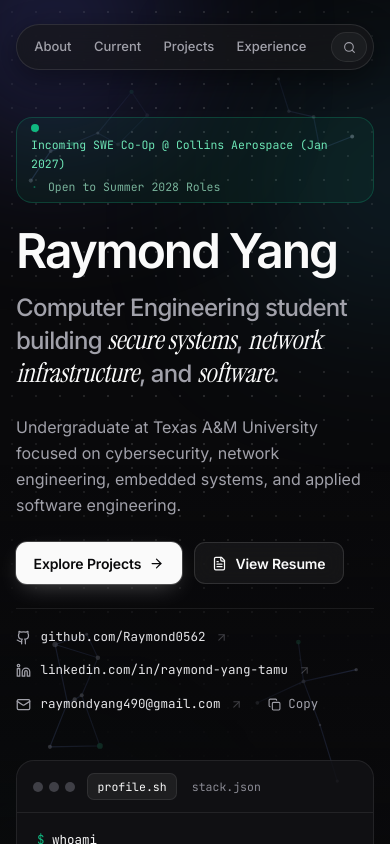
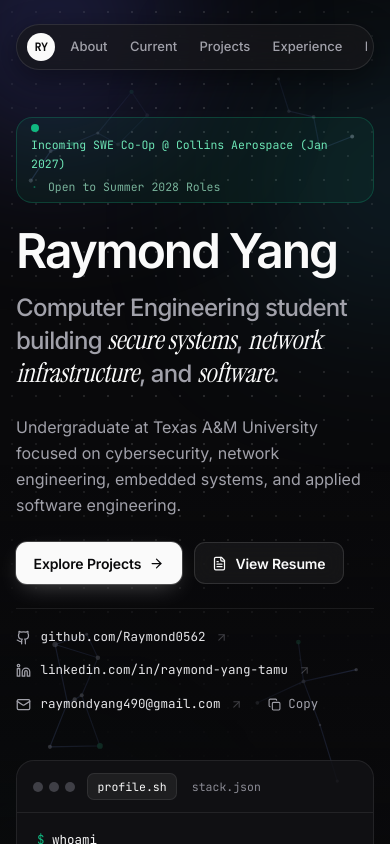
Before and after one commit to Raymond0562/portfolio, a React (Vite) app: page / in a window 390 px wide. Shown: the top 844 px of the page. Built offline with nearby package versions, Linux system fonts and the light colour scheme.

Commit message:
Pin the RY button in the nav on phones, group palette items
Show the back-to-top RY button at every width and keep it pinned while
the section links and the search button scroll past it on narrow
screens. List the palette's links in one group and its actions in
another, links first.

```diff
--- a/src/Portfolio.jsx
+++ b/src/Portfolio.jsx
@@ -988,7 +988,7 @@ const Header = memo(function Header({ onNav, onOpenPalette, shortcut }) {
             event.preventDefault();
             onNav("top");
           }}
-          className="ml-1 hidden h-7 w-7 items-center justify-center rounded-full bg-zinc-50 font-mono text-[11px] font-bold text-zinc-950 sm:flex"
+          className="ml-1 flex h-7 w-7 shrink-0 items-center justify-center rounded-full bg-zinc-50 font-mono text-[11px] font-bold text-zinc-950"
           aria-label="Back to top"
         >
           {C.initials}
@@ -1008,11 +1008,15 @@ const Header = memo(function Header({ onNav, onOpenPalette, shortcut }) {
               </a>
             </li>
           ))}
+          {/* Inside the scrolling list, so on a narrow screen only the RY
+              button stays pinned and everything else scrolls past it. */}
+          <li className="ml-1 shrink-0">
+            <button type="button" onClick={onOpenPalette} className="kbd-btn" aria-label="Open command palette">
+              <Search size={13} aria-hidden="true" />
+              <kbd className="hidden font-mono text-[11px] sm:inline">{shortcut}</kbd>
+            </button>
+          </li>
         </ul>
-        <button type="button" onClick={onOpenPalette} className="kbd-btn" aria-label="Open command palette">
-          <Search size={13} aria-hidden="true" />
-          <kbd className="hidden font-mono text-[11px] sm:inline">{shortcut}</kbd>
-        </button>
       </nav>
     </header>
   );
@@ -3739,11 +3743,13 @@ export default function Portfolio() {
         icon: Hash,
         run: () => onNav(item.id),
       })),
+      // Keep each group's items together: the palette prints a group heading
+      // whenever the group changes from one row to the next.
+      github && { id: "github", group: "Links", label: "GitHub", hint: github.replace("https://", ""), icon: Github, href: github },
+      linkedin && { id: "linkedin", group: "Links", label: "LinkedIn", hint: linkedin.replace("https://", ""), icon: Linkedin, href: linkedin },
       { id: "copy-email", group: "Actions", label: "Copy email address", icon: Copy, run: onCopyEmail },
       { id: "copy-resume", group: "Actions", label: "Copy resume as text", icon: FileText, run: onCopyResume },
-      github && { id: "github", group: "Links", label: "GitHub", hint: github.replace("https://", ""), icon: Github, href: github },
       resumePdf && { id: "resume-pdf", group: "Actions", label: "Download resume (PDF)", icon: Download, run: openDownload },
-      linkedin && { id: "linkedin", group: "Links", label: "LinkedIn", hint: linkedin.replace("https://", ""), icon: Linkedin, href: linkedin },
     ]
       .filter(Boolean)
       .map((item) => ({ ...item, search: `${item.label} ${item.hint ?? ""} ${item.group}`.toLowerCase() }));
```
